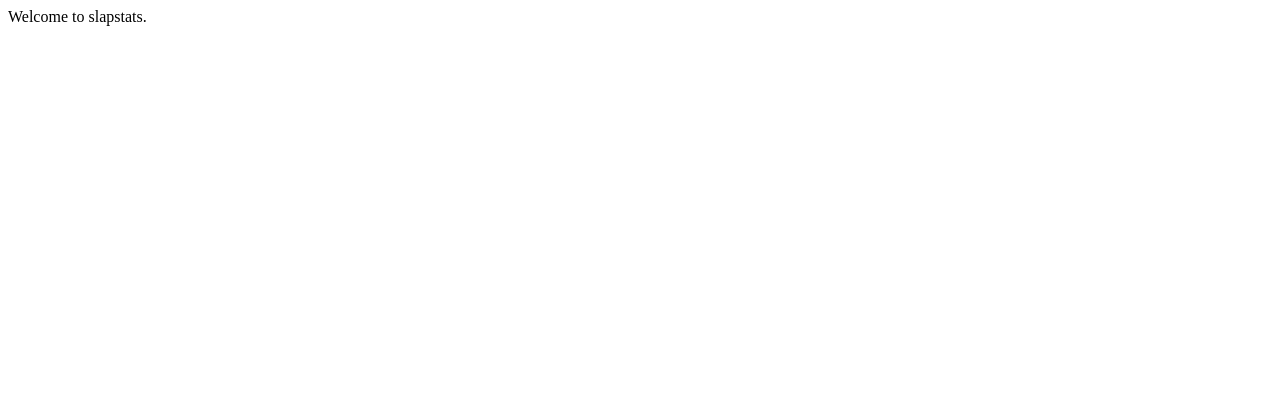
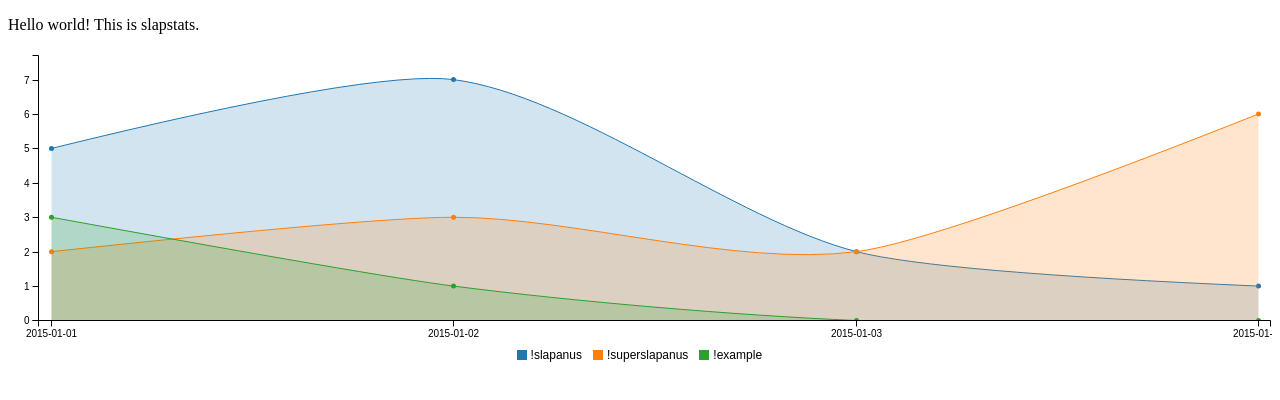
Before and after one commit to itsrachelfish/slapstats, a plain HTML site: page static/index.html in a window 1280 px wide. Drawn offline with nearby package versions, Linux system fonts and the light colour scheme.

Commit message:
Setup basic c3.js timeseries chart with row data

```diff
--- a/slapcounter.js
+++ b/slapcounter.js
@@ -41,7 +41,7 @@ fs.readFile('./slaplog.txt', {encoding: 'ascii'}, function(error, data)
         }
     }
 
-    fs.writeFile("./slapstats.json", JSON.stringify(stats), function(error)
+    fs.writeFile("./static/slapstats.json", JSON.stringify(stats), function(error)
     {
         if(error) throw error;
         console.log("Slap stats saved!");
--- a/static/index.html
+++ b/static/index.html
@@ -1 +1,29 @@
-Welcome to slapstats.
+<!doctype html>
+<html lang="en">
+    <head>
+        <meta charset="utf-8">
+        <meta http-equiv="X-UA-Compatible" content="IE=edge">
+
+        <title>Slap Stats</title>
+        <meta name="viewport" content="width=device-width, initial-scale=1">
+
+        <!-- Load c3.css -->
+        <link href="bower_components/c3/c3.css" rel="stylesheet">
+
+        <!-- Load d3.js and c3.js -->
+        <script src="bower_components/d3/d3.min.js" charset="utf-8"></script>
+        <script src="bower_components/c3/c3.min.js"></script>
+
+        <!-- General css -->
+        <link href="css/slapstats.css" rel="stylesheet">
+    </head>
+
+    <body>
+        <p>Hello world! This is slapstats.</p>
+
+        <div id="chart"></div>
+
+        <script src="//ajax.googleapis.com/ajax/libs/jquery/1.11.2/jquery.min.js"></script>
+        <script src="js/slapstats.js"></script>
+    </body>
+</html>
--- /dev/null
+++ b/static/js/slapstats.js
@@ -0,0 +1,57 @@
+$.getJSON('slapstats.json', function(stats)
+{
+    var columns = [];
+    var rows = [];
+
+    // Loop through statistics to generate graph columns
+    $.each(stats, function(key, data)
+    {
+        // Only pay attention to properties containing arrays of data
+        if(Array.isArray(data))
+        {
+            // Create this column with the date as the first value
+            var column = [key];
+
+            $.each(data, function(eventKey, event)
+            {
+
+            });
+        }
+    })
+
+
+    var options =
+    {
+        bindto: '#chart',
+        data:
+        {
+            x: 'x',
+            rows:
+            [
+                ['x', '!slapanus', '!superslapanus', '!example'],
+                ['2015-1-1', 5, 2, 3],
+                ['2015-1-2', 7, 3, 1],
+                ['2015-1-3', 2, 2, 0],
+                ['2015-1-4', 1, 6, 0],
+            ],
+
+            types:
+            {
+                '!slapanus': 'area-spline',
+                '!superslapanus': 'area-spline',
+                '!example': 'area-spline'
+            }
+        },
+
+        axis: {
+            x: {
+                type: 'timeseries',
+                tick: {
+                    format: '%Y-%m-%d'
+                }
+            }
+        }
+    }
+
+    var chart = c3.generate(options);
+});
```
Also changed, not shown: static/css/slapstats.css (added), static/slapstats.json (renamed from slapstats.json).
